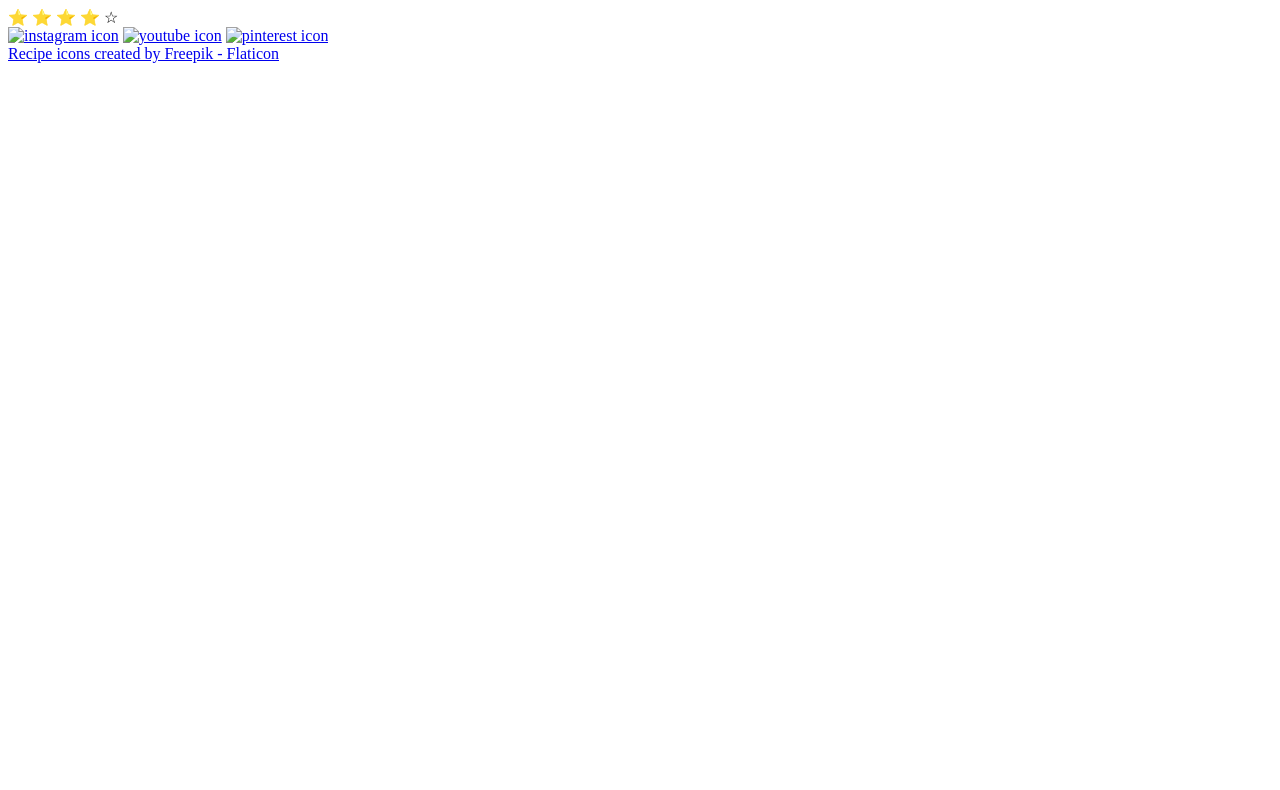
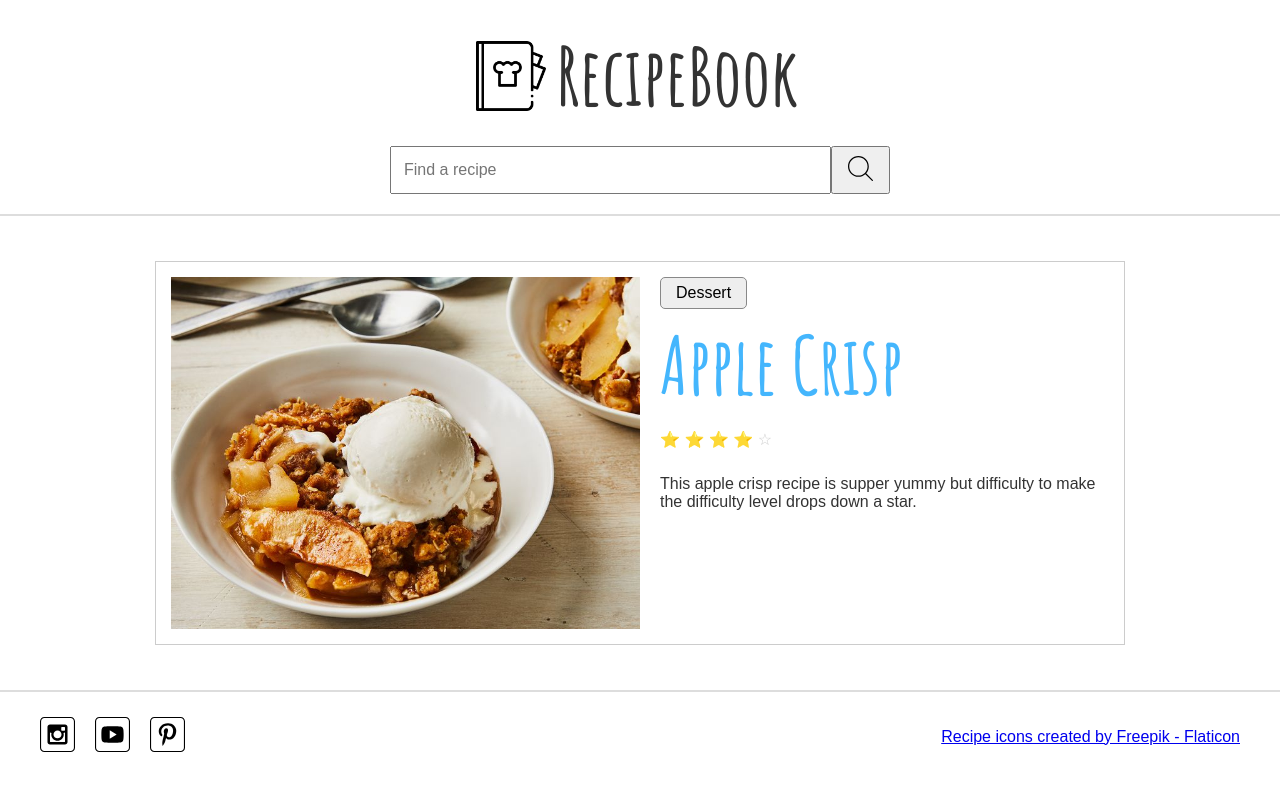
Before and after one commit to douglaslaursen/WDD_131, a plain HTML site: page W09/prove/recipes.html in a window 1280 px wide. Drawn offline with Linux system fonts and the light colour scheme.

Commit message:
finished the prove!

```diff
--- a/W09/prove/recipes.css
+++ b/W09/prove/recipes.css
@@ -0,0 +1,165 @@
+@import url('https://fonts.googleapis.com/css2?family=Amatic+SC:wght@400;700&family=Newsreader:ital,opsz,wght@0,6..72,200..800;1,6..72,200..800&family=Source+Sans+3:ital,wght@0,200..900;1,200..900&display=swap');
+
+/* General styles */
+* {
+    box-sizing: border-box;
+}
+
+body {
+    margin: 0;
+    font-family: Arial, Helvetica, sans-serif;
+    color: #333;
+}
+
+/* Header */
+header {
+    display: flex;
+    flex-direction: column;
+    align-items: center;
+    padding: 20px;
+    border-bottom: 2px solid #ddd;
+}
+
+.logo-title {
+    display: flex;
+    align-items: center;
+    justify-content: center;
+    gap: 5px;
+    font-family: Amatic SC;
+}
+
+.logo-title img {
+    width: 70px;
+}
+
+.logo-title h1 {
+    font-size: 5em;
+    margin: 5px;
+}
+
+/* Search bar */
+.search {
+    display: flex;
+    width: 100%;
+    max-width: 500px;
+    margin-top: 15px;
+}
+
+.search input {
+    flex: 1;
+    padding: 12px;
+    font-size: 1rem;
+}
+
+.search button {
+    padding: 8px 15px;
+    cursor: pointer;
+}
+
+.search button img {
+    width: 25px;
+}
+
+/* Main recipe */
+main {
+    max-width: 1000px;
+    margin: 30px auto;
+    padding: 15px;
+}
+
+.recipe {
+    display: flex;
+    flex-direction: column;
+    border: 1px solid #ccc;
+    padding: 15px;
+    gap: 20px;
+}
+
+.recipe-image {
+    width: 100%;
+    height: auto;
+}
+
+.recipe-info {
+    display: flex;
+    flex-direction: column;
+    align-items: start;
+}
+
+.recipe-info h2 {
+    margin: 5px 0;
+    color: #333;
+    font-family: Amatic SC;
+    color: rgb(68, 182, 253);
+    font-size: 5em;
+}
+
+.rating {
+    margin: 10px 0;
+}
+
+.icon-star {
+    color: #f5a623;
+}
+
+.icon-star-empty {
+    color: #ccc;
+}
+
+.description {
+    display: none;
+}
+
+/* Footer */
+footer {
+    display: flex;
+    flex-direction: column;
+    align-items: center;
+    gap: 15px;
+    padding: 25px;
+    border-top: 2px solid #ddd;
+}
+
+.social {
+    display: flex;
+    justify-content: center;
+    gap: 20px;
+}
+
+.social img {
+    width: 35px;
+    height: 35px;
+}
+
+/* Desktop */
+@media screen and (min-width: 1000px) {
+
+    .tag {
+        background-color: #eeeeee;
+        border: 1px solid #888;
+        border-radius: 5px;
+        padding: 6px 15px;
+        font-size: 1rem;
+        cursor: pointer;
+    }
+
+    .recipe {
+        flex-direction: row;
+        align-items: flex-start;
+    }
+
+    .recipe-image {
+        width: 50%;
+    }
+
+    .description {
+        display: block;
+    }
+
+    footer {
+        flex-direction: row;
+        justify-content: space-between;
+        padding: 25px 40px;
+    }
+
+}
--- a/W09/prove/recipes.html
+++ b/W09/prove/recipes.html
@@ -1,6 +1,9 @@
 <!DOCTYPE html>
 <html lang="en">
 <head>
+    <link rel="preconnect" href="https://fonts.googleapis.com">
+    <link rel="preconnect" href="https://fonts.gstatic.com" crossorigin>
+    <link href="https://fonts.googleapis.com/css2?family=Amatic+SC:wght@400;700&family=Newsreader:ital,opsz,wght@0,6..72,200..800;1,6..72,200..800&family=Source+Sans+3:ital,wght@0,200..900;1,200..900&display=swap" rel="stylesheet">
     <meta charset="UTF-8">
     <!-- Open Graph (Facebook, LinkedIn, etc.) -->
     <meta property="og:type" content="website">
@@ -22,16 +25,36 @@
     <link rel="apple-touch-icon" href="images/apple-touch-icon.png">
 
     <meta name="viewport" content="width=device-width, initial-scale=1.0">
+    <link rel="stylesheet" href="recipes.css">
     <title>Recipes</title>
 </head>
 <body>
+    <header>
+        <div class="logo-title">
+            <img src="images/recipe-book.png" alt="Recipe Book Logo">
+            <h1>RecipeBook</h1>
+        </div>
+
+        <form class="search">
+            <input type="search" placeholder="Find a recipe">
+            <button type="submit" aria-label="Search">
+                <img src="images/search.svg" alt="search">
+            </button>
+        </form>
+    </header>
+
     <main>
+        <section class="recipe">
+            <img class="recipe-image" src="images/apple-crisp.jpg" alt="apple crisp">
+
+            <div class="recipe-info">
+                <button class="tag" type="button">Dessert</button>
+                <h2>Apple Crisp</h2>
 
                 <span
                 class="rating"
                 role="img"
-        aria-label="Rating: 4 out of 5 stars"
-        >
+                aria-label="Rating: 4 out of 5 stars">
                 <span aria-hidden="true" class="icon-star">⭐</span>
                 <span aria-hidden="true" class="icon-star">⭐</span>
                 <span aria-hidden="true" class="icon-star">⭐</span>
@@ -39,15 +62,20 @@
                 <span aria-hidden="true" class="icon-star-empty">☆</span>
                 </span>
 
+                <p class="description">
+                    This apple crisp recipe is supper yummy but difficulty to make
+                    the difficulty level drops down a star.
+                </p>
+            </div>
+        </section>
+    </main>
+    <footer>
         <div class="social">
             <!-- Social media icons provided under CC from https://www.iconfinder.com/AlfredoCreates  -->
             <a href="#"><img src="images/instagram_icon.svg" alt="instagram icon"></a>
             <a href="#"><img src="images/youtube_icon.svg" alt="youtube icon"></a>
             <a href="#"><img src="images/pinterest_icon.svg" alt="pinterest icon"></a>
         </div>
-
-    </main>
-    <footer>
         <a href="https://www.flaticon.com/free-icons/recipe" title="recipe icons">Recipe icons created by Freepik - Flaticon</a>
     </footer>
 </body>
```
Also changed, not shown: W09/prove/images/apple-crisp.jpg (added), W09/prove/images/instagram_icon.svg (added), W09/prove/images/pinterest_icon.svg (added), W09/prove/images/recipe-book.png (added), W09/prove/images/search.svg (added), W09/prove/images/youtube_icon.svg (added). Lines whose indentation alone changed are shown as unchanged.
